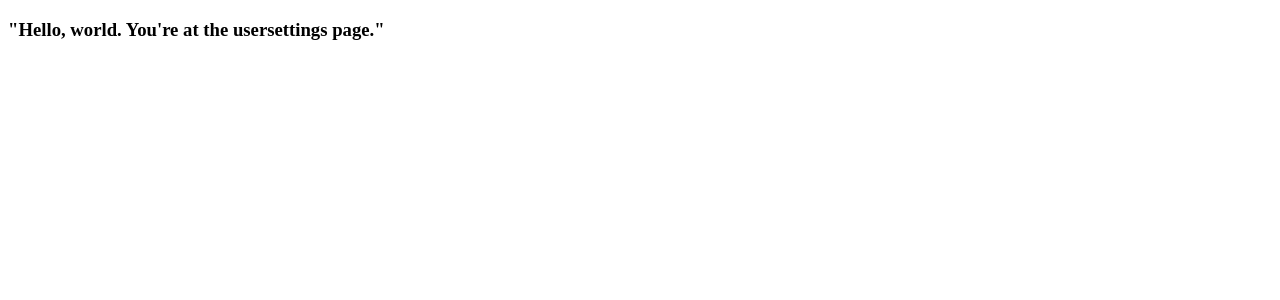
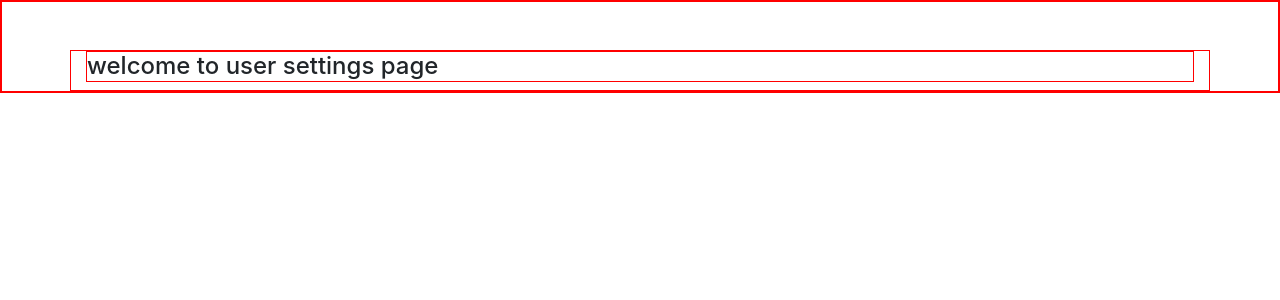
Before and after one commit to TheBigRed/Stylista, a Django app: page /usersettings/ in a window 1280 px wide. Shown: the top 300 px of the page. Run offline with Django 3.2, Linux system fonts and the light colour scheme; some libraries are stand-ins or nearby versions.

Commit message:
Add js & css to settings.html
*Add js file
*Add css file
*Add necessary bootstrap template

```diff
--- /dev/null
+++ b/usersettings/static/usersettings/css/styles-settings.css
@@ -0,0 +1,5 @@
+*{
+
+    border: 1px solid red;
+
+}
--- a/usersettings/templates/usersettings/settings.html
+++ b/usersettings/templates/usersettings/settings.html
@@ -1,10 +1,19 @@
 <!DOCTYPE html>
+{% load static %}
 <html lang="en">
-<head>
-    <meta charset="UTF-8">
-    <title>Title</title>
-</head>
+    <head>
+        <meta name="viewport" content="width=device-width, initial-scale=1, shrink-to-fit=no">
+        <link rel="stylesheet" href="https://maxcdn.bootstrapcdn.com/bootstrap/4.0.0/css/bootstrap.min.css"
+        integrity="sha384-Gn5384xqQ1aoWXA+058RXPxPg6fy4IWvTNh0E263XmFcJlSAwiGgFAW/dAiS6JXm" crossorigin="anonymous">
+        <link rel="stylesheet" type="text/css" href="{% static 'usersettings/css/styles-settings.css' %}">
+    </head>
 <body>
-<h3>"Hello, world. You're at the usersettings page."</h3>
+    <div class="container mt-5">
+        <h4>welcome to user settings page</h4>
+    </div>
+    <script src="https://code.jquery.com/jquery-3.3.1.min.js" integrity="sha256-FgpCb/KJQlLNfOu91ta32o/NMZxltwRo8QtmkMRdAu8=" crossorigin="anonymous"></script>
+    <script src="https://cdnjs.cloudflare.com/ajax/libs/popper.js/1.14.3/umd/popper.min.js" integrity="sha384-ZMP7rVo3mIykV+2+9J3UJ46jBk0WLaUAdn689aCwoqbBJiSnjAK/l8WvCWPIPm49" crossorigin="anonymous"></script>
+    <script src="https://stackpath.bootstrapcdn.com/bootstrap/4.1.1/js/bootstrap.min.js" integrity="sha384-smHYKdLADwkXOn1EmN1qk/HfnUcbVRZyYmZ4qpPea6sjB/pTJ0euyQp0Mk8ck+5T" crossorigin="anonymous"></script>
+    <script src="{% static 'usersettings/js/main.js' %}"></script>
 </body>
 </html>
```
Also changed, not shown: usersettings/static/usersettings/js/main.js (added).
